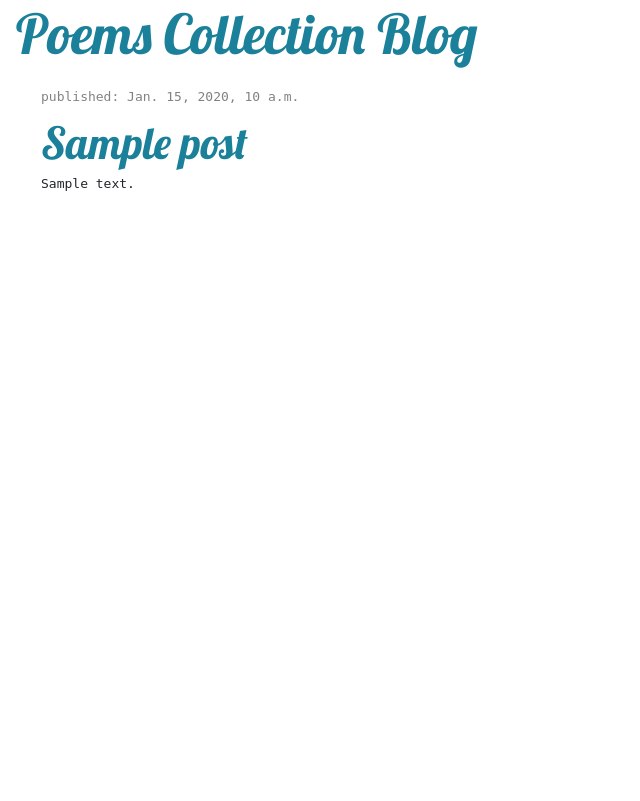
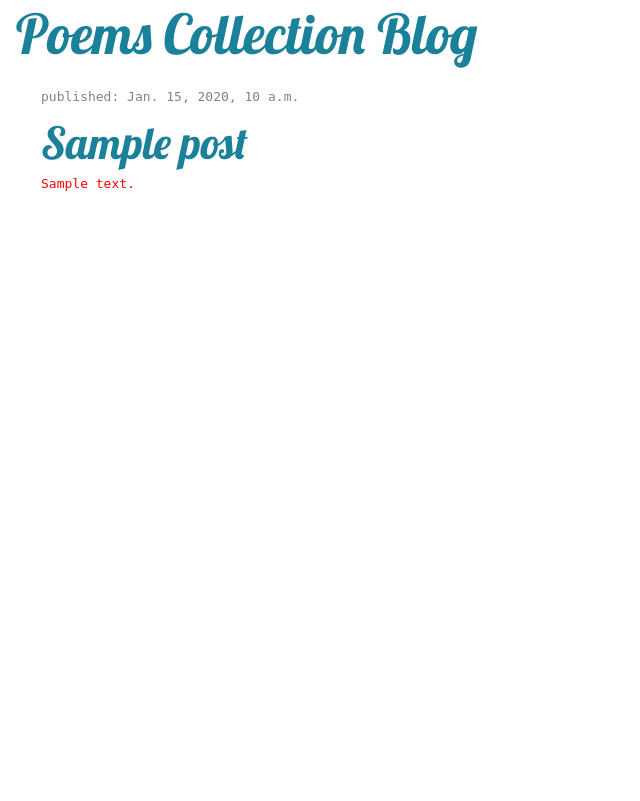
Before and after one commit to gerrykou/my-first-blog, a Django app: page / in a window 1280 px wide. Shown: the whole page, without its empty margins (0-640 px from the left). Run offline with Django 3.2, Linux system fonts and the light colour scheme; tables that the repository leaves empty hold one stand-in row (values such as "Sample post"); some libraries are stand-ins or nearby versions.

Commit message:
red test

```diff
--- a/blog/static/css/blog.css
+++ b/blog/static/css/blog.css
@@ -73,5 +73,6 @@ body{
     padding-left: 15px;
     margin-top:1px;
     margin-left:1px;
+    color:#FF0000;
 
 }
```
